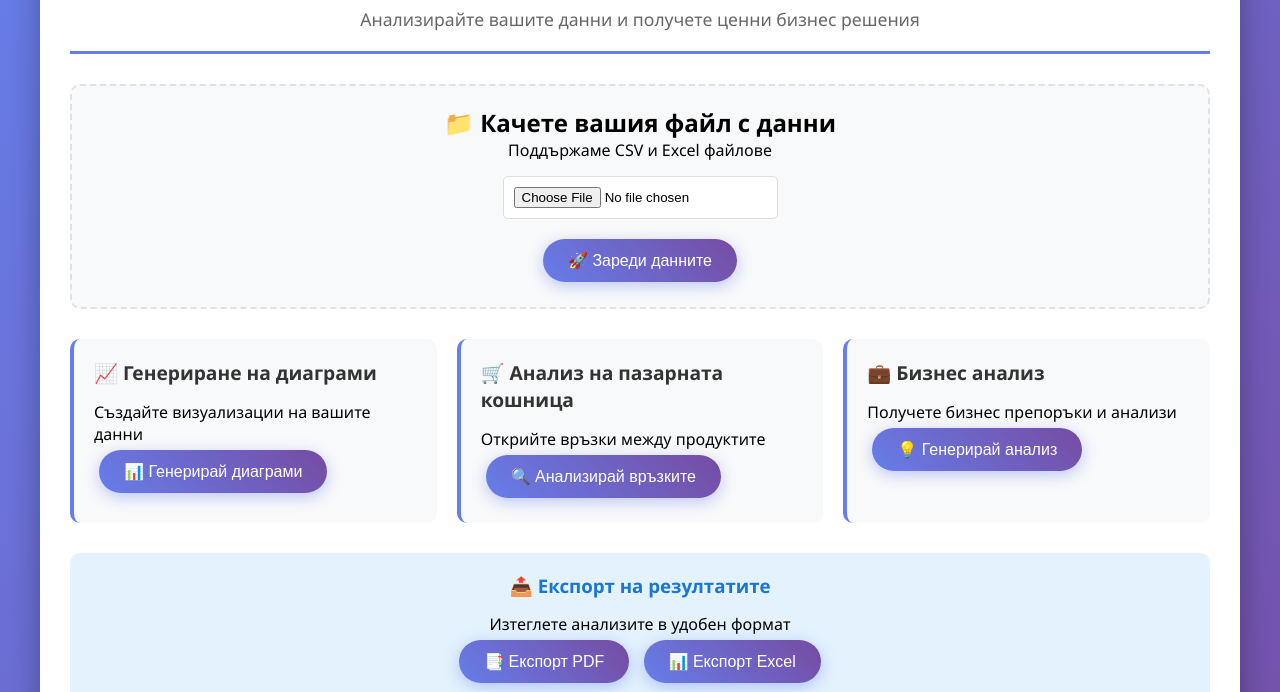
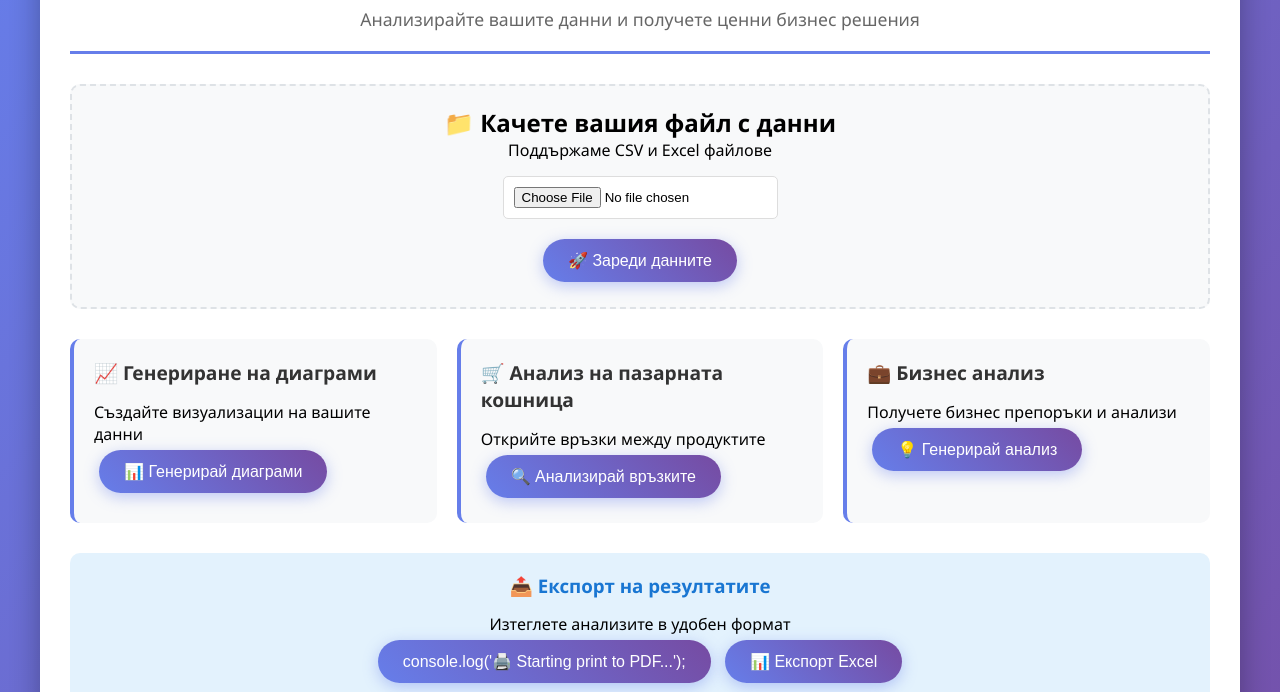
Before and after one commit to StoicDaniela/market-basket-analyzer, a plain HTML site: page index.html in a window 1280 px wide. Shown: the part 108-800 px from the top of the page. Drawn offline with nearby package versions, Linux system fonts and the light colour scheme.

Commit message:
index.html

```diff
--- a/index.html
+++ b/index.html
@@ -446,7 +446,9 @@
         <div class="export-section">
             <h3>📤 Експорт на резултатите</h3>
             <p>Изтеглете анализите в удобен формат</p>
-            <button class="btn" onclick="exportToPDF()">📑 Експорт PDF</button>
+            <button class="btn" onclick="exportToPDF()">console.log('🖨️ Starting print to PDF...');</button>
+
+
             <button class="btn" onclick="exportToExcel()">📊 Експорт Excel</button>
             <div style="margin-top: 15px; padding: 10px; background: #e8f4fd; border-radius: 5px; font-size: 0.9em;">
                 <strong>💡 Съвети за изтегляне:</strong>
```
